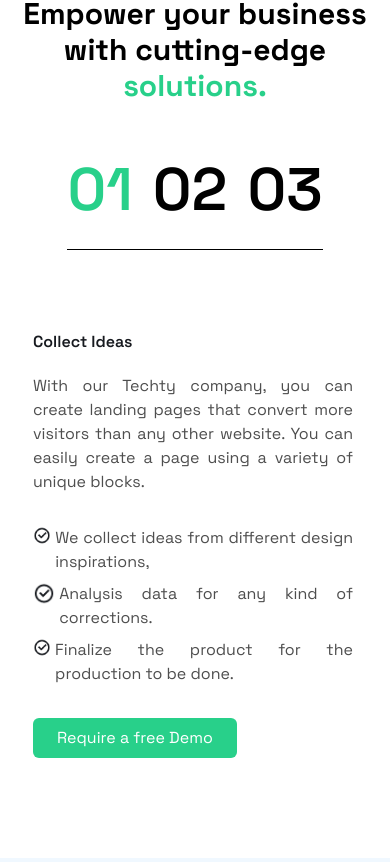
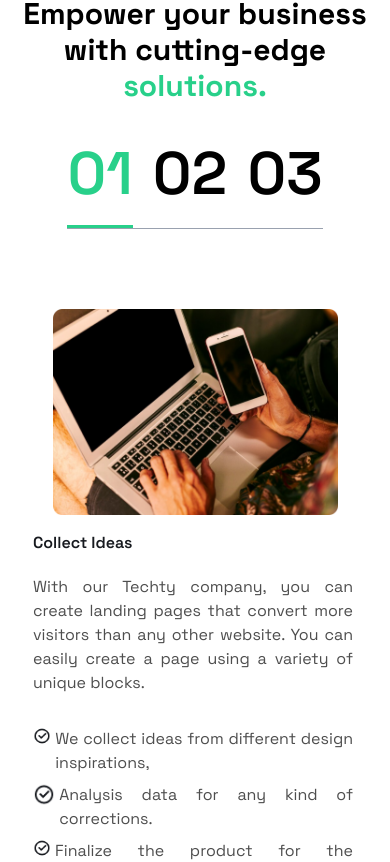
Before and after one commit to Barokah001/Techty-Web, a React (Vite) app: page /services in a window 390 px wide. Shown: the part 1868-2730 px from the top of the page. Built offline with nearby package versions, Linux system fonts and the light colour scheme.

Commit message:
fix:errors in the service state file has been fixed

```diff
--- a/src/components/FetchedData.jsx
+++ b/src/components/FetchedData.jsx
@@ -26,7 +26,7 @@ const FetchedData = () => {
         return (words[0][0] + words[words.length - 1][0]).toUpperCase();
   }
   return (
-    <section className="flex flex-col justify-center h-[700px] items-center gap-4 mt-2 px-10 py-20 md:py-10 bg-white font-space">
+    <section className="flex flex-col justify-center md:h-[700px] items-center gap-4 mt-2 px-10 py-20 md:py-10 bg-white font-space">
       {loading ? (
         <ThreeDots
           visible={true}
@@ -39,7 +39,7 @@ const FetchedData = () => {
           wrapperClass=""
         />
       ) : (
-        <div className="grid md:grid-cols-3 gap-4 md:gap-10 py-15 md:py-0 px-10">
+        <div className="grid md:grid-cols-3 gap-4 md:gap-10 py-15 md:py-0">
           {comments.slice(0, 6).map((comment) => (
             <div className="flex flex-col rounded-lg shadow-md hover:shadow-gray-300 p-5 gap-3 scale-90 hover:scale-100 transition-all duration-1000">
               <div>
--- a/src/components/Footer.jsx
+++ b/src/components/Footer.jsx
@@ -38,16 +38,16 @@ const Footer = () => {
           <h3 className="text-xl font-semibold">Quick links</h3>
           <ul>
             <li className="transition-transform duration-500 ease-in-out hover:translate-x-3 py-3 hover:text-gray-400">
-              <a href="">About</a>
+              <a href="./about">About</a>
             </li>
             <li className="transition-transform duration-500 ease-in-out hover:translate-x-3 py-3 hover:text-gray-400">
-              <a href="">Services</a>
+              <a href="/services">Services</a>
             </li>
             <li className="transition-transform duration-500 ease-in-out hover:translate-x-3 py-3 hover:text-gray-400">
-              <a href="">Blog</a>
+              <a href="/blog">Blog</a>
             </li>
             <li className="transition-transform duration-500 ease-in-out hover:translate-x-3 py-3 hover:text-gray-400">
-              <a href="">Contact Us</a>
+              <a href="/contact">Contact Us</a>
             </li>
           </ul>
         </div>
--- a/src/components/Navbar.jsx
+++ b/src/components/Navbar.jsx
@@ -94,10 +94,10 @@ const Navbar = ({style}) => {
 
       {/* Mobile View */}
 
-      <div className="sidebar fixed hidden flex-col justify-start items-start w-2/3 right-0 top-0 text-white backdrop-blur-[8px] px-5 ">
+      <div className="sidebar fixed hidden flex-col gap-4 justify-start items-start w-full right-0 top-19 text-white backdrop-blur-[8px] px-5">
         <div
           onClick={hideSidebar}
-          className="flex py-5 text-xl justify-center items-center text-black font-bold"
+          className="flex py-5 text-2xl justify-center items-center text-black font-bold"
         >
           <X />
         </div>
@@ -117,7 +117,7 @@ const Navbar = ({style}) => {
           className={({ isActive }) =>
             isActive
               ? "text-[#28D08A] font-semibold underline underline-offset-8"
-              : "text-normal text-black"
+              : "text-xl text-black"
           }
         >
           About
@@ -127,7 +127,7 @@ const Navbar = ({style}) => {
           className={({ isActive }) =>
             isActive
               ? "text-[#28D08A] font-semibold underline underline-offset-8"
-              : "text-normal text-black"
+              : "text-xl text-black"
           }
         >
           Services
@@ -137,7 +137,7 @@ const Navbar = ({style}) => {
           className={({ isActive }) =>
             isActive
               ? "text-[#28D08A] font-semibold underline underline-offset-8"
-              : "text-normal text-black"
+              : "text-xl text-black"
           }
         >
           Blog
@@ -147,7 +147,7 @@ const Navbar = ({style}) => {
           className={({ isActive }) =>
             isActive
               ? "text-[#28D08A] font-semibold underline underline-offset-8"
-              : "text-normal text-black"
+              : "text-xl text-black"
           }
         >
           Contact Us
--- a/src/components/ServiceStates.jsx
+++ b/src/components/ServiceStates.jsx
@@ -30,12 +30,11 @@ const ServiceStates = () => {
         </h1>
       </div>
 
-      <div className="flex justify-center items-start gap-5 py-4 my-10 border-b-1 border-black">
+      <div className="flex justify-center items-start gap-5 my-10 border-b-1 border-gray-400">
         <button
           onClick={firstState}
-          className={ firstState
-            ? "flex justify-center gap-5 cursor-pointer"
-            : "flex justify-center gap-5 cursor-pointer border-b-2 border-[#28D08A]"
+          className={ `flex justify-center gap-5 cursor-pointer pb-2
+      ${first ? "border-b-3 border-[#28D08A]" : "border-b border-transparent"}`
           }
         >
           <div className="text-[#28D08A] text-6xl font-semibold h-[73px]">
@@ -51,10 +50,8 @@ const ServiceStates = () => {
 
         <button
           onClick={secondState}
-          className={
-            secondState
-              ? "flex justify-center gap-5 cursor-pointer"
-              : "flex justify-center gap-5 cursor-pointer border-b-2 border-[#28D08A]"
+         className={ `flex justify-center gap-5 cursor-pointer pb-2
+      ${second ? "border-b-3 border-[#28D08A]" : "border-b border-transparent"}`
           }
         >
           <div className="text-6xl font-semibold h-[73px] hover:text-[#28D08A]">
@@ -70,10 +67,8 @@ const ServiceStates = () => {
 
         <button
           onClick={thirdState}
-          className={
-            thirdState
-              ? "flex justify-center gap-5 cursor-pointer"
-              : "flex justify-center gap-5 cursor-pointer border-b-2 border-[#28D08A]"
+          className={ `flex justify-center gap-5 cursor-pointer pb-2
+      ${third ? "border-b-3 border-[#28D08A]" : "border-b border-transparent"}`
           }
         >
           <div className="text-6xl font-semibold h-[73px] hover:text-[#28D08A]">
@@ -91,8 +86,8 @@ const ServiceStates = () => {
 
       <div className="flex">
         {first && (
-          <div className="flex justify-center gap-10 items-center my-10 w-full">
-            <div className="hidden md:flex w-3/4">
+          <div className="flex flex-col md:flex-row justify-center gap-4 md:gap-10 items-center my-10 w-full">
+            <div className="flex w-3/4">
               <img src="/images/aboutSc.png" alt="" />
             </div>
             <div className="flex flex-col items-start gap-8 w-95 md:w-3/4 px-7 md:px-0">
@@ -133,8 +128,8 @@ const ServiceStates = () => {
         )}
 
         {second && (
-          <div className="flex justify-center gap-10 items-center my-10 w-full">
-            <div className="hidden md:flex w-3/4">
+          <div className="flex flex-col md:flex-row justify-center gap-4 md:gap-10 items-center my-10 w-full">
+            <div className="flex w-3/4">
               <img src="/images/state2.jpg" alt="" />
             </div>
             <div className="flex flex-col items-start gap-8 w-95 md:w-3/4 px-7 md:px-0">
@@ -175,8 +170,8 @@ const ServiceStates = () => {
         )}
 
         {third && (
-          <div className="flex justify-center gap-10 items-center my-10 w-full">
-            <div className="hidden md:flex w-3/4">
+          <div className="flex flex-col md:flex-row justify-center gap-4 md:gap-10 items-center my-10 w-full">
+            <div className="flex w-3/4">
               <img src="/images/state3.jpg" alt="" />
             </div>
             <div className="flex flex-col items-start gap-8 w-95 md:w-3/4 px-7 md:px-0">
--- a/src/pages/Services.jsx
+++ b/src/pages/Services.jsx
@@ -21,7 +21,7 @@ const Services = () => {
         </div>
 
         <div className="flex flex-col md:flex-row justify-center items-center gap-10 w-full">
-          <div className="flex flex-col gap-4 justify-start p-6 md:p-3 bg-white h-[300px]">
+          <div className="flex flex-col gap-4 justify-start p-6 md:p-3 bg-white h-[300px] hover:scale-80 transition-all duration-1000">
             <div>
               <img src="/images/vector1.png" alt="" />
             </div>
@@ -41,7 +41,7 @@ const Services = () => {
               </span>
             </div>
           </div>
-          <div className="flex flex-col gap-5 justify-start p-6 md:p-3 bg-white h-[300px]">
+          <div className="flex flex-col gap-5 justify-start p-6 md:p-3 bg-white h-[300px] hover:scale-80 transition-all duration-1000">
             <div>
               <img src="/images/vector2.png" alt="" />
             </div>
@@ -56,7 +56,7 @@ const Services = () => {
               <img src="/images/vector5.png" alt="" />
             </div>
           </div>
-          <div className="flex flex-col gap-5 justify-start p-6 md:p-3 bg-white h-[300px]">
+          <div className="flex flex-col gap-5 justify-start p-6 md:p-3 bg-white h-[300px] hover:scale-80 transition-all duration-1000">
             <div>
               <img src="/images/vector3.png" alt="" />
             </div>
@@ -71,7 +71,7 @@ const Services = () => {
               <img src="/images/vector5.png" alt="" />
             </div>
           </div>
-          <div className="flex flex-col gap-5 justify-start p-6 md:p-3 bg-white h-[300px]">
+          <div className="flex flex-col gap-5 justify-start p-6 md:p-3 bg-white h-[300px] hover:scale-80 transition-all duration-1000">
             <div>
               <img src="/images/vector4.png" alt="" />
             </div>
```
Also changed, not shown: src/pages/Homepage.jsx (+4 -4 lines).
